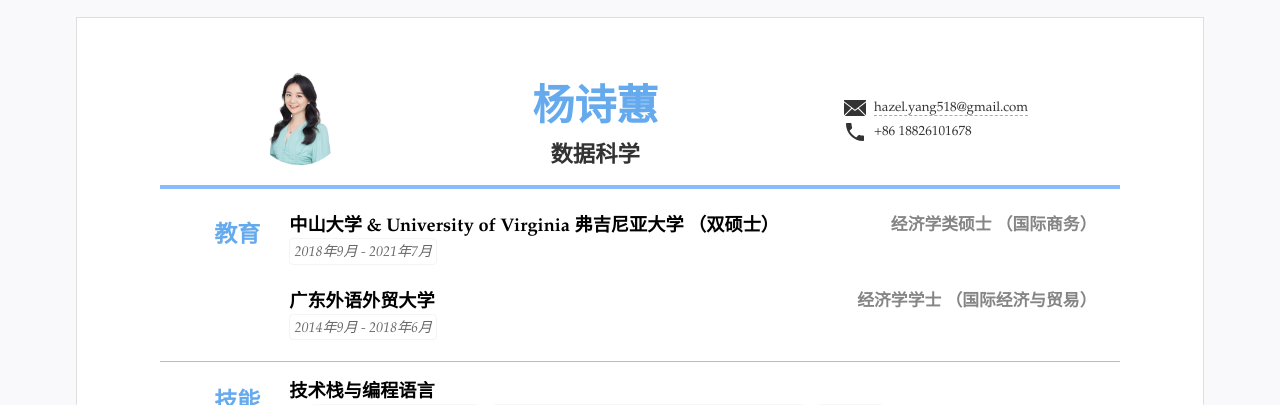
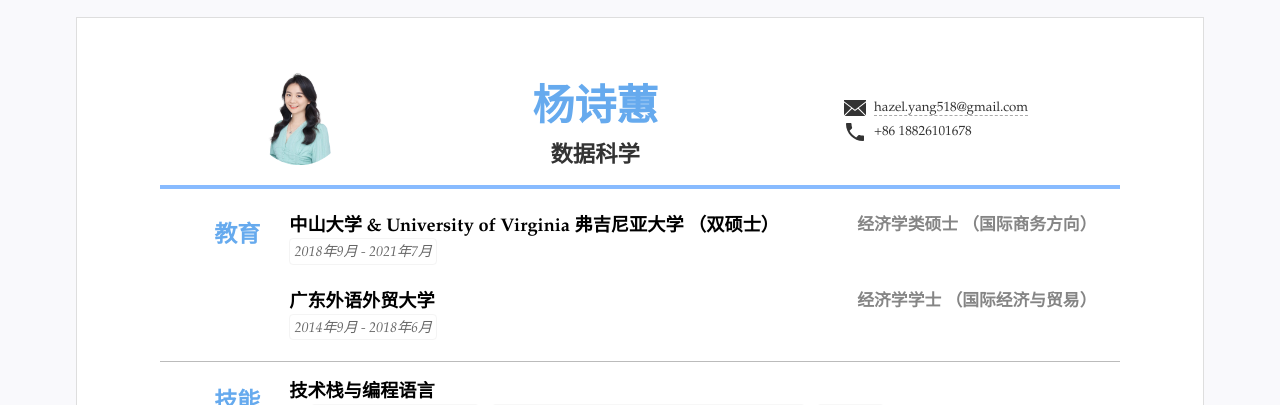
Before and after one commit to kuailexiaoshenxian/cn-wx-cv, a Jekyll site: the page built from index.html, in a window 1280 px wide. Shown: the top 405 px of the page. Built offline with Jekyll 4.4.1, drawn with Linux system fonts in a browser that asks for light colours.

Commit message:
Update resume.yml

```diff
--- a/_data/resume.yml
+++ b/_data/resume.yml
@@ -31,7 +31,7 @@ main: #简历主要内容，
   content: #内容基本格式 标题-副标题-日期-详细内容 (都允许空)
   - title: 中山大学 & University of Virginia 弗吉尼亚大学 （双硕士）
     duration: 2018年9月 - 2021年7月
-    sub: 经济学类硕士 （国际商务）
+    sub: 经济学类硕士 （国际商务方向）
     # detail: 商业分析, 统计学,供应链管理, 国际经济学, 计量经济学, 战略分析
   # - title:
   #   duration: 2019年9月 - 2020年7月
```
